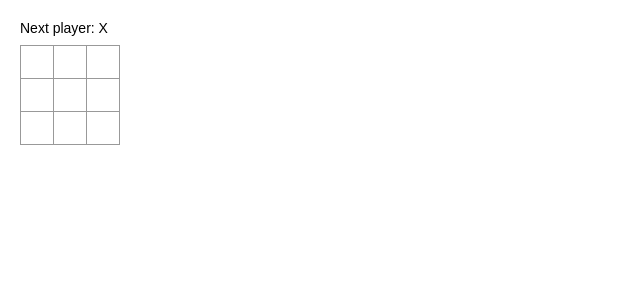
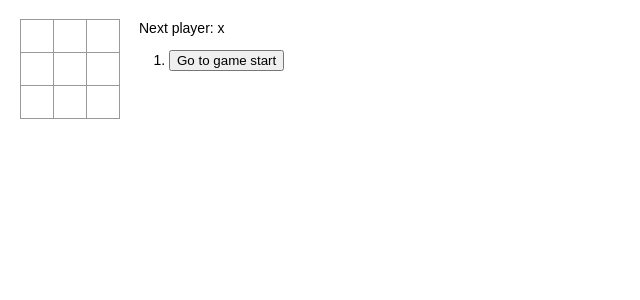
Before and after one commit to sukuna2713/react_sample, a React (Create React App) app: page / in a window 1280 px wide. Shown: the top 300 px of the page, without its empty margins (0-640 px from the left). Built offline with nearby package versions, Linux system fonts and the light colour scheme.

Commit message:
completed with some glitch

```diff
--- a/package.json
+++ b/package.json
@@ -14,6 +14,7 @@
     "react-dom": "^17.0.2",
     "react-scripts": "5.0.0",
     "typescript": "^4.5.4",
+    "typescript-tuple": "^5.0.1",
     "web-vitals": "^2.1.2"
   },
   "scripts": {
--- a/src/index.tsx
+++ b/src/index.tsx
@@ -1,62 +1,189 @@
 import React from 'react';
 import ReactDOM from 'react-dom';
+import { useState } from 'react';
+import { Repeat } from 'typescript-tuple';
 import './index.css';
 
-class Square extends React.Component {
-  render() {
-    return (
-      <button className="square">
-        {/* TODO */}
-      </button>
-    );
-  }
+/**
+ * 各マスの状態の型
+ */
+type SquareState = 'o' | 'x' | null
+
+/**
+ * マスに対応するプロパティの型
+ */
+type SquareProps = {
+  value: SquareState
+  onClick: () => void
 }
 
-class Board extends React.Component {
-  renderSquare(i: number) {
-    return <Square />;
+/**
+ * マスのレンダリング
+ */
+
+const Square = (props: SquareProps) => (
+  <button className='square' onClick={props.onClick}>
+    {props.value}
+  </button>
+)
+
+/**
+ * 盤面の状態
+ */
+type BoardState = Repeat<SquareState, 9>
+
+type BoardProps = {
+  squares: BoardState
+  onClick: (i: number) => void
 }
 
-  render() {
-    const status = 'Next player: X';
+/**
+ * 盤面の描画
+ */
+
+const Board = (props: BoardProps) => {
+  const renderSquare = (i: number) => (
+    <Square value={props.squares[i]} onClick={() => props.onClick(i)} />
+  )
 
   return (
     <div>
-        <div className="status">{status}</div>
-        <div className="board-row">
-          {this.renderSquare(0)}
-          {this.renderSquare(1)}
-          {this.renderSquare(2)}
+      <div className='board-row'>
+        {renderSquare(0)}
+        {renderSquare(1)}
+        {renderSquare(2)}
       </div>
-        <div className="board-row">
-          {this.renderSquare(3)}
-          {this.renderSquare(4)}
-          {this.renderSquare(5)}
+      <div className='board-row'>
+        {renderSquare(3)}
+        {renderSquare(4)}
+        {renderSquare(5)}
       </div>
-        <div className="board-row">
-          {this.renderSquare(6)}
-          {this.renderSquare(7)}
-          {this.renderSquare(8)}
+      <div className='board-row'>
+        {renderSquare(6)}
+        {renderSquare(7)}
+        {renderSquare(8)}
       </div>
     </div>
-    );
-  }
+  )
 }
 
-class Game extends React.Component {
-  render() {
+/**
+ * あるターンでのゲームの状態（盤面と次のプレイヤー）
+ */
+type Step = {
+  squares: BoardState
+  xIsNext: boolean
+}
+
+/**
+ * ゲームの状態
+ */
+type GameState = {
+  readonly history: Step[]
+  readonly stepNumber: number
+}
+
+/**
+ * ゲーム全体の描画
+ */
+
+const Game = () => {
+  //stateの初期設定
+  const [state, setState] = useState<GameState>({
+    history: [
+      {
+        squares: [null, null, null, null, null, null, null, null, null],
+        xIsNext: true,
+      },
+    ],
+    stepNumber: 0,
+  })
+  const current = state.history[state.stepNumber]
+
+  const winner = calculateWinner(current.squares)
+  const status = winner ? `Winner: ${winner}` : `Next player: ${current.xIsNext ? 'x' : 'o'}`
+
+  const handleClick = (i: number) => {
+    //勝者がいるか、もしくはクリックしたマスが空白でないなら何もしない
+    if (winner || current.squares[i]) {
+      return
+    }
+
+    const next: Step = (({ squares, xIsNext }) => {
+      const nextSquares = squares.slice() as BoardState
+      nextSquares[i] = xIsNext ? 'x' : 'o'
+      return {
+        squares: nextSquares,
+        xIsNext: !xIsNext,
+      }
+    })(current)
+
+    //ゲームを次の手番に更新
+    setState(({ history, stepNumber }) => {
+      const newHistory = history.slice(0, stepNumber + 1).concat(next)
+
+      return {
+        history: newHistory,
+        stepNumber: newHistory.length - 1,
+      }
+    })
+  }
+
+  const jumpTo = (move: number) => {
+    setState(prev => ({
+      ...prev,
+      stepNumber: move,
+    }))
+  }
+
+  /**
+   * ゲームを指定した回数巻き戻す
+   */
+  const moves = state.history.map((step, move) => {
+    const desc = move > 0 ? `Go to move #${move}` : 'Go to game start'
     return (
-      <div className="game">
-        <div className="game-board">
-          <Board />
+      <li key={move}>
+        <button onClick={() => jumpTo(move)}>{desc}</button>
+      </li>
+    )
+  })
+
+  return (
+    <div className='game'>
+      <div className='game-board'>
+        <Board squares={current.squares} onClick={handleClick} />
       </div>
-        <div className="game-info">
-          <div>{/* status */}</div>
-          <ol>{/* TODO */}</ol>
+      <div className='game-info'>
+        <div>{status}</div>
+        <ol>{moves}</ol>
       </div>
     </div>
-    );
+  )
 }
+
+/**
+ * 現在の勝者を判定（いなければnull）
+ */
+const calculateWinner = (squares: BoardState) => {
+  const lines = [
+    [0, 1, 2],
+    [3, 4, 5],
+    [6, 7, 8],
+    [0, 3, 6],
+    [1, 4, 7],
+    [2, 5, 8],
+    [0, 4, 8],
+    [2, 4, 6],
+  ]
+  //あるラインにてビンゴが成立していたらtrue,そうでないならfalse
+  const judge = (line: number[]) => {
+    const boxes = line.map(e => squares[e])
+    return boxes.every(e => e === boxes[0])
+  }
+
+  //ビンゴが成立している列
+  const result = lines.find(judge)?.flat()
+  return result ? squares[result[0]] : null
 }
 
 // ========================================
```
Also changed, not shown: 1 other file (tests, documents, lock files or other folders). Lines whose indentation alone changed are shown as unchanged.
